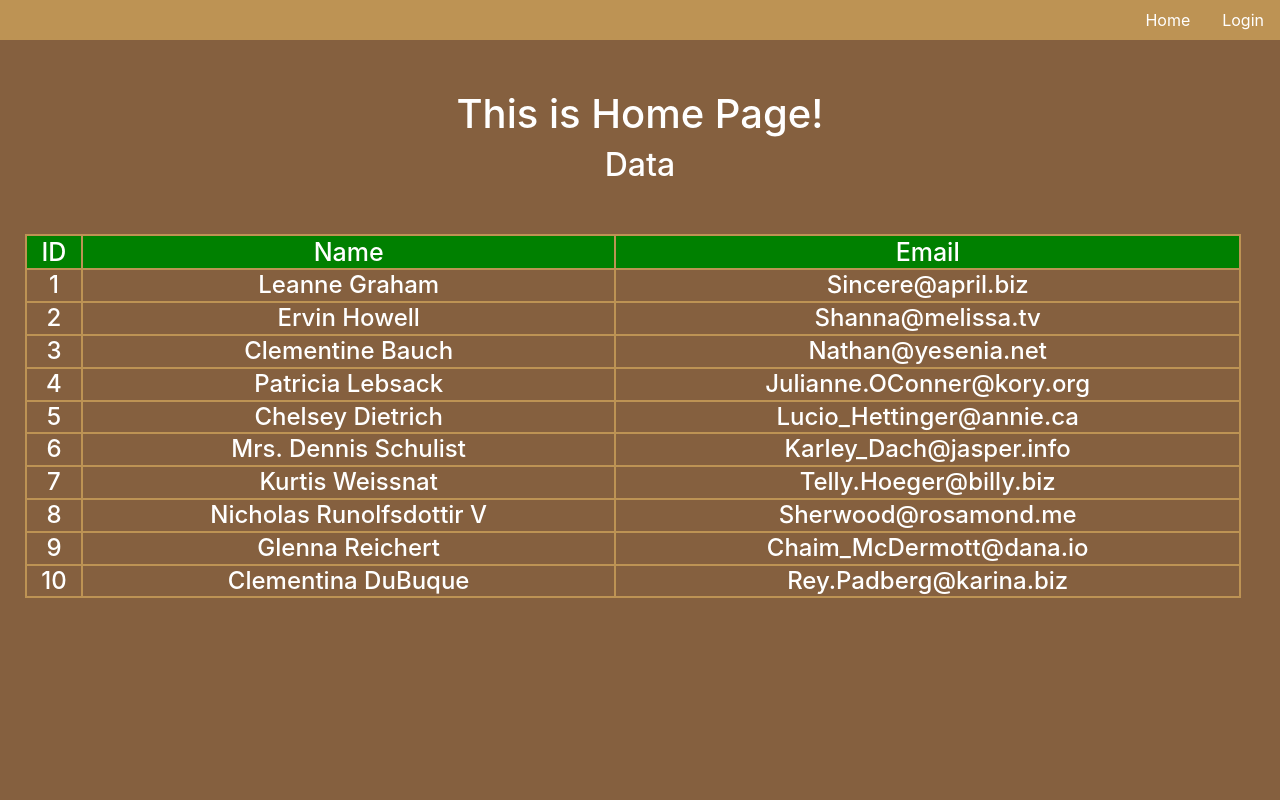
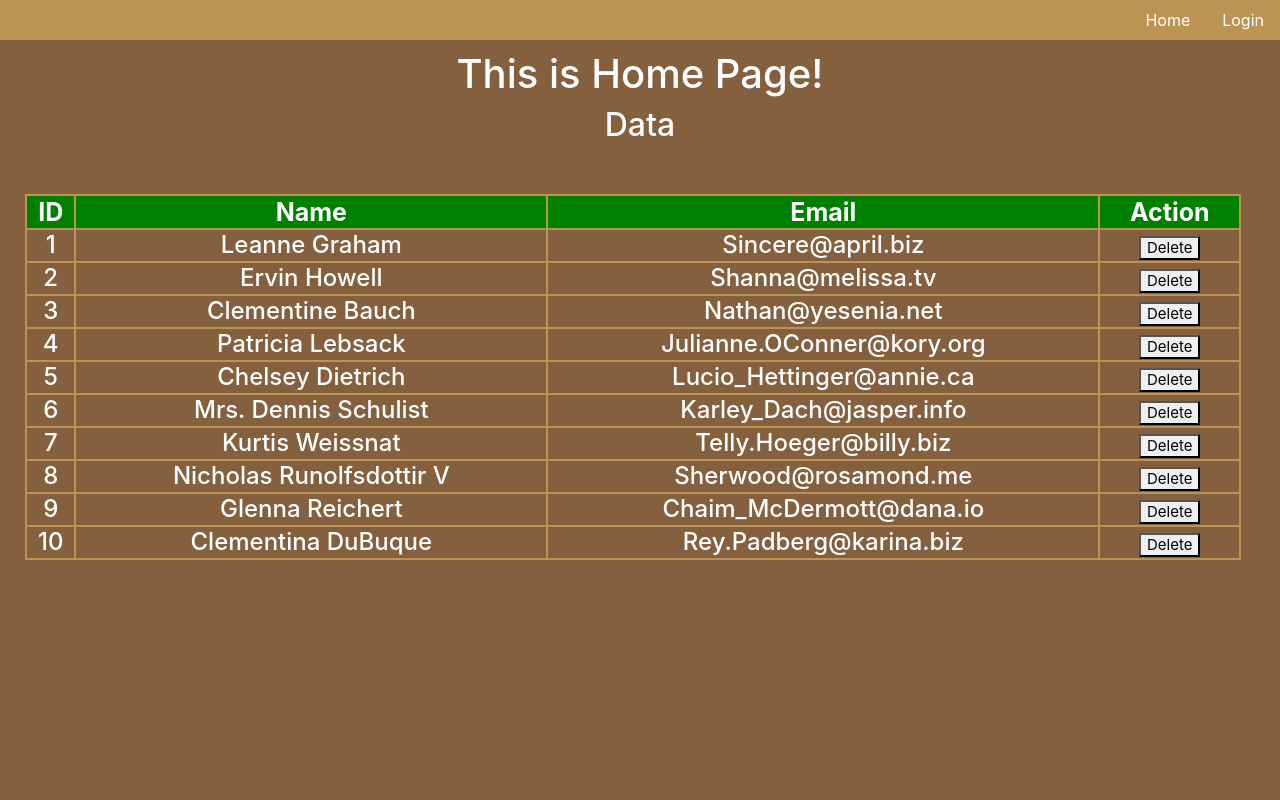
Before and after one commit to Nik1-code/frontEnd, a React (Create React App) app: page /Login in a window 1280 px wide. Shown: the top 800 px of the page. Built offline with nearby package versions, Linux system fonts and the light colour scheme.

Commit message:
create delete button[C

```diff
--- a/src/App.css
+++ b/src/App.css
@@ -23,6 +23,8 @@
 }
 .head {
   background-color: #bd9354;
+  position: fixed;
+  width: 100%;
 }
 @keyframes App-logo-spin {
   from {
--- a/src/App.js
+++ b/src/App.js
@@ -1,28 +1,18 @@
-import React from 'react';
-import './App.css'
+import React from "react";
+import "./App.css";
 
 //components
-import Home from './components/Home';
-import Login from './components/Login';
-
-
+import Home from "./components/Home";
+import Login from "./components/Login";
+import Header from "./components/Header";
 
 function App() {
   return (
-        <div>
-            <header className='head'>
-            <ul className="nav justify-content-end" >
-              <li className="nav-item">
-              <a className="nav-link App-link" href="#home">Home</a>
-              </li>
-              <li className="nav-item">
-              <a className="nav-link App-link" href="#Login">Login</a>
-              </li>
-            </ul>
-            </header>
-        <Home />
-        <Login />
-    </div>
+    <>
+      <Header />
+      <Home />
+      <Login />
+    </>
   );
 }
 
--- a/src/components/Card.js
+++ /dev/null
@@ -1,13 +0,0 @@
-import React from "react";
-
-const Card = (props) => {
-  return (
-    <tr>
-      <td>{props.id}</td>
-      <td>{props.name}</td>
-      <td>{props.email}</td>
-    </tr>
-  );
-};
-
-export default Card;
--- /dev/null
+++ b/src/components/Header.js
@@ -0,0 +1,22 @@
+import React from "react";
+
+const Header = () => {
+  return (
+    <header className="head">
+      <ul className="nav justify-content-end">
+        <li className="nav-item">
+          <a className="nav-link App-link" href="#home">
+            Home
+          </a>
+        </li>
+        <li className="nav-item">
+          <a className="nav-link App-link" href="#Login">
+            Login
+          </a>
+        </li>
+      </ul>
+    </header>
+  );
+};
+
+export default Header;
--- a/src/components/Home.js
+++ b/src/components/Home.js
@@ -1,39 +1,58 @@
 import React, { Component } from "react";
 import data from "./RenderList";
-import Card from "./Card";
+
 import "./home.css";
 
-function CardForData(data) {
-  return (
-    <tr key={data.id}>
-      <td>{data.id}</td>
-      <td>{data.name}</td>
-      <td>{data.email}</td>
-    </tr>
-  );
-}
+class Home extends Component {
+  state = {
+    list: data,
+  };
 
-const Home = (props) => {
+  render() {
     return (
       <div>
-      <div className="App-header" id="#">
+        <div className="App-header" id="home">
           <h1 className="App-text">This is Home Page!</h1>
           <h2>Data</h2>
           <h4>
             <table>
               <thead>
                 <tr>
-                <td>ID</td>
-                <td>Name</td>
-                <td>Email</td>
+                  <th>ID</th>
+                  <th>Name</th>
+                  <th>Email</th>
+                  <th>Action</th>
                 </tr>
               </thead>
-            <tbody>{data.map(CardForData)}</tbody>
+              <tbody>
+                {this.state.list.map((data) => {
+                  return (
+                    <tr key={data.id}>
+                      <td>{data.id}</td>
+                      <td>{data.name}</td>
+                      <td>{data.email}</td>
+                      <td>
+                        <button
+                          className="deleteBtn"
+                          onClick={(id) => {
+                            const delList = this.state.list;
+                            delList.splice(id, 1);
+                            this.setState({ list: delList });
+                          }}
+                        >
+                          Delete
+                        </button>
+                      </td>
+                    </tr>
+                  );
+                })}
+              </tbody>
             </table>
           </h4>
         </div>
       </div>
     );
-};
+  }
+}
 
 export default Home;
--- a/src/components/home.css
+++ b/src/components/home.css
@@ -13,7 +13,13 @@ table {
   margin-left: 25px;
 }
 
-table thead {
+table thead tr th {
   font-size: 25px;
   background-color: green;
+  border: 2px solid #bd9354;
 }
+
+.deleteBtn {
+  font-size: 15px;
+  display: inline-block;
+}
```
Lines whose indentation alone changed are shown as unchanged.
